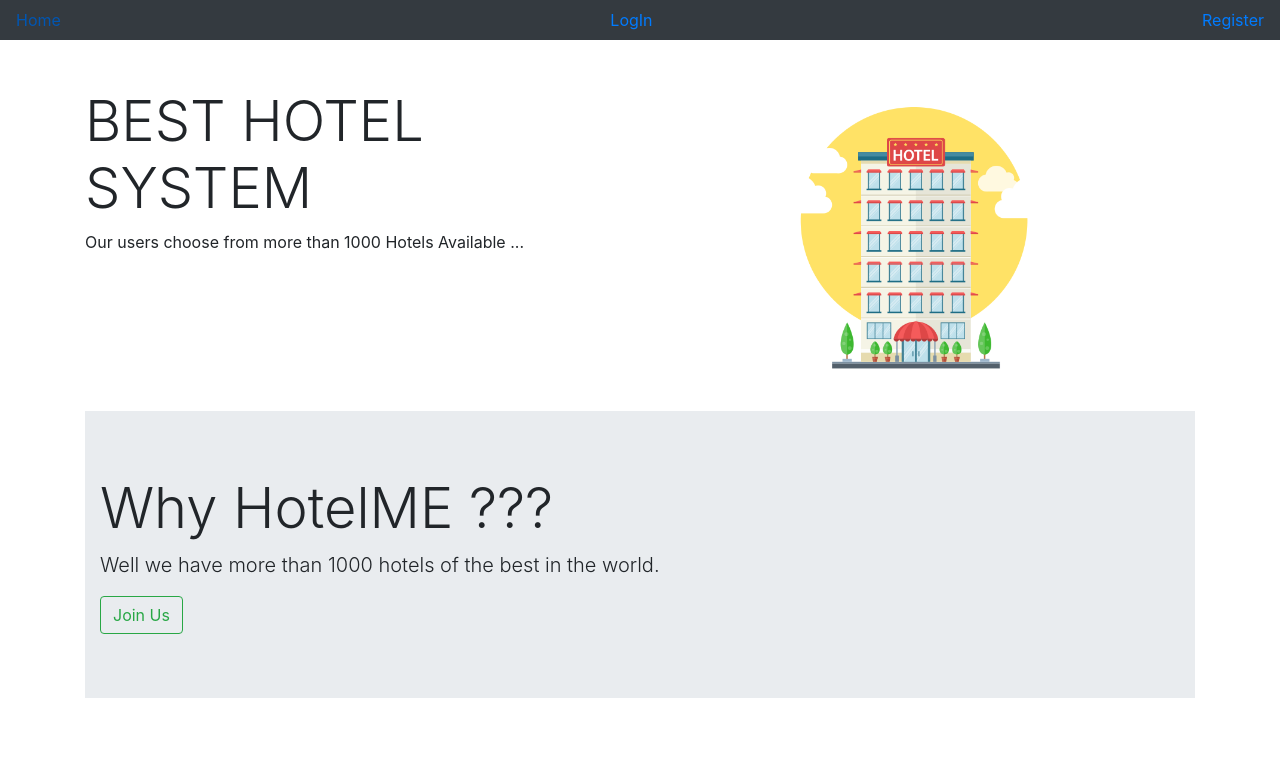
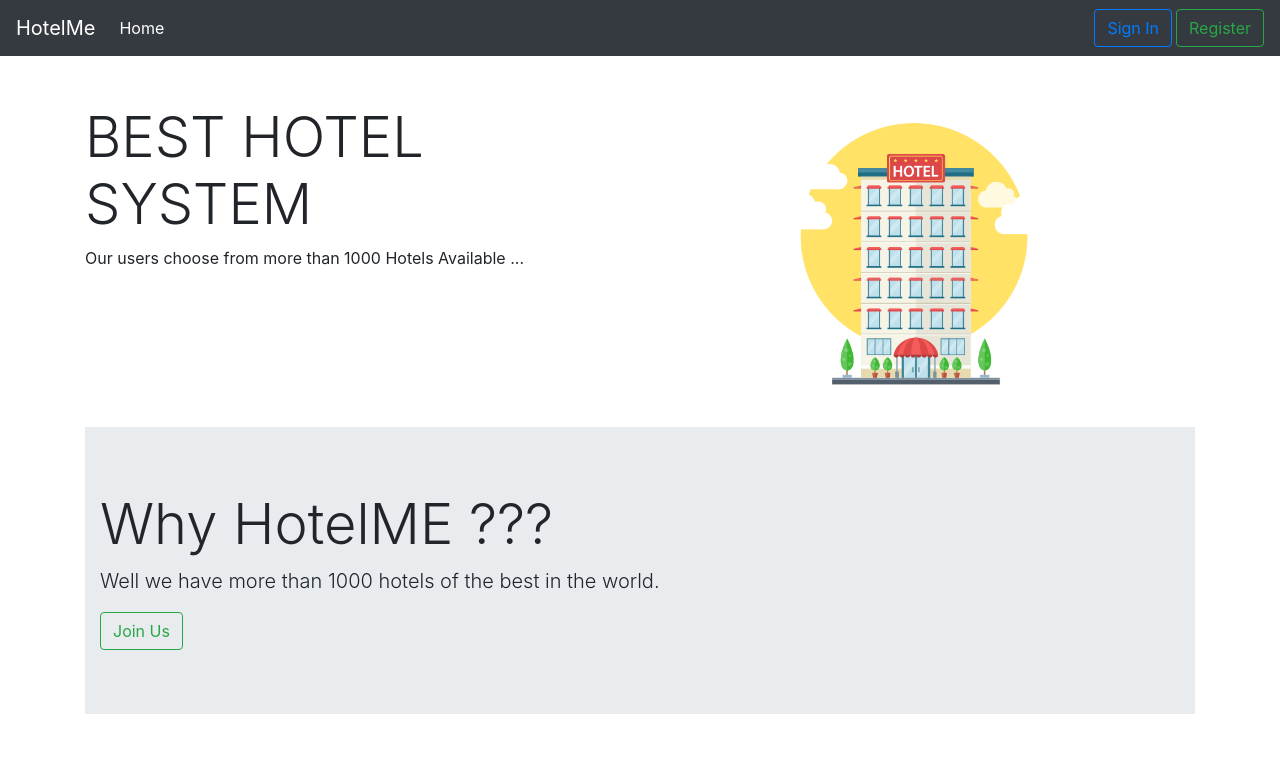
Before and after one commit to notGonim/Hotel_System, a React (Create React App) app in the folder client/: page / in a window 1280 px wide. Shown: the top 763 px of the page. Built offline with nearby package versions, Linux system fonts and the light colour scheme.

Commit message:
Redesign the header

```diff
--- a/client/src/components/layout/Nav.js
+++ b/client/src/components/layout/Nav.js
@@ -3,10 +3,26 @@
 
 export const Nav = () => {
     return (
-        <div className="nav bg-dark d-flex justify-content-between ">
-            <Link to='/' className='nav-link'>Home</Link>
-            <Link to='/login' className='nav-link'> LogIn</Link>
-            <Link to='/register' className='nav-link'> Register</Link>
-        </div>
+        <nav className="navbar navbar-expand-lg navbar-dark bg-dark">
+            <Link to="/" className="navbar-brand" >HotelMe</Link>
+            <button className="navbar-toggler" type="button" data-toggle="collapse" data-target="#navbarTogglerDemo02" aria-controls="navbarTogglerDemo02" aria-expanded="false" aria-label="Toggle navigation">
+                <span className="navbar-toggler-icon">
+                <div className="">
+                </div>
+                </span>
+            </button>
+
+            <div className="collapse navbar-collapse" id="navbarTogglerDemo02">
+                <ul className="navbar-nav mr-auto mt-2 mt-lg-0">
+                    <li className="nav-item active">
+                        <Link to="/" className="nav-link" >Home <span className="sr-only">(current)</span></Link>
+                    </li>
+                </ul>
+                <div className="">
+                    <Link to="/login" className="btn btn-outline-primary mr-1">Sign In</Link>
+                    <Link to="/register" className="btn btn-outline-success">Register</Link>
+                </div>
+            </div>
+        </nav>
     )
 }
```
